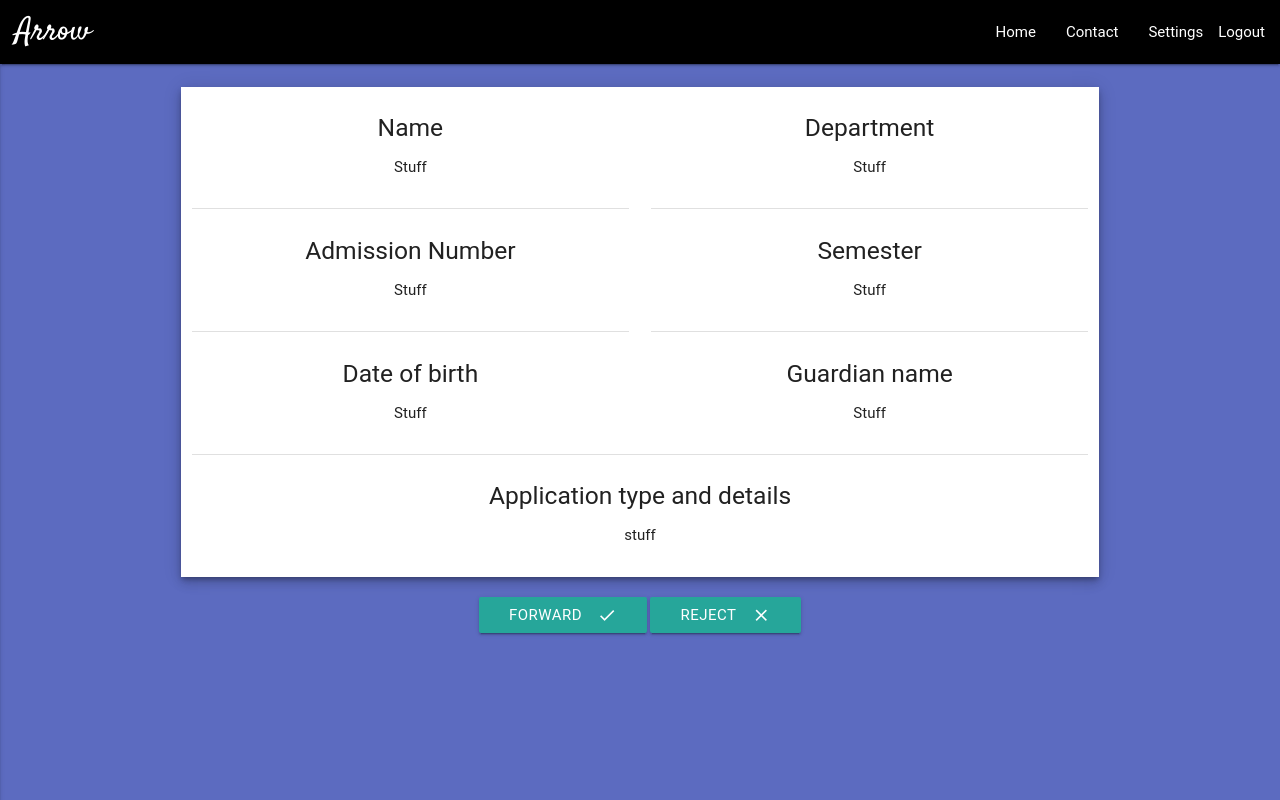
After one commit to MANEESH-P/arrow-online-document-forwarder, a Django app: page /forwarder/detail/ in a window 1280 px wide. The commit adds this page. Run offline with Django 3.2, Linux system fonts and the light colour scheme; some libraries are stand-ins or nearby versions; some web fonts are replaced.

Commit message:
details page added

```diff
--- a/forwarder/static/forwarder/style.css
+++ b/forwarder/static/forwarder/style.css
@@ -55,10 +55,13 @@ body{
 
 }
 .filter{
-  padding-left: 5px;
+
   margin: 5px;
 }
 .header h5{
 
   padding-left: 5px;
 }
+.section h5,p{
+  text-align: center;
+}
--- a/forwarder/templates/forwarder/application_form.html
+++ b/forwarder/templates/forwarder/application_form.html
@@ -36,7 +36,7 @@
             <div class="input-field col s12">
               <i class="material-icons prefix">local_library</i>
               <input id="Semester" type="text" class="validate">
-              <label for="Semester">Semeseter</label>
+              <label for="Semester">Semester</label>
             </div>
             <div class="input-field col s12">
               <i class="material-icons prefix">face</i>
--- /dev/null
+++ b/forwarder/templates/forwarder/detail.html
@@ -0,0 +1,68 @@
+{% extends 'forwarder/base.html' %}
+{% block head %}
+<style media="screen">
+  body{
+    background:#5c6bc0  ;
+  }
+
+</style>
+{% endblock %}
+{% block body %}
+<div class="container">
+  <br>
+
+  <div class="row z-depth-3 ">
+    <div class="col s6  white">
+      <div class="section">
+        <h5>Name</h5>
+        <p>Stuff</p>
+      </div>
+      <div class="divider"></div>
+      <div class="section">
+        <h5>Admission Number</h5>
+        <p>Stuff</p>
+      </div>
+      <div class="divider"></div>
+      <div class="section">
+        <h5>Date of birth</h5>
+        <p>Stuff</p>
+      </div>
+    </div>
+    <div class="col s6 white">
+      <div class="section">
+        <h5>Department</h5>
+        <p>Stuff</p>
+      </div>
+      <div class="divider"></div>
+      <div class="section">
+        <h5>Semester</h5>
+        <p>Stuff</p>
+      </div>
+      <div class="divider"></div>
+      <div class="section">
+        <h5>Guardian name</h5>
+        <p>Stuff</p>
+      </div>
+    </div>
+    <div class="col s12 white">
+      <div class="divider">
+
+      </div>
+      <div class="section">
+        <h5>Application type and details</h5>
+        <p>stuff</p>
+      </div>
+
+    </div>
+  </div>
+  <div class="align-center">
+    <button type="submit" class=" waves-effect waves-light btn">FORWARD<i class="material-icons right">check</i></button>
+    <button type="submit" class="waves-effect waves-light btn">REJECT<i class="material-icons right">close</i></button>
+
+  </div>
+
+
+
+</div>
+
+  {% endblock %}
--- a/forwarder/urls.py
+++ b/forwarder/urls.py
@@ -2,9 +2,11 @@ from django.conf.urls import url
 
 from .import views
 from django.contrib.auth.views import login
+app_name="forwarder"
 urlpatterns = [
         url(r'^$' , views.index, name='index'),
         url(r'^login/$',login,{'template_name':'forwarder/login.html'}, name="login" ),
         url(r'^staff/$',views.staff),
         url(r'^apply/$',views.apply),
+        url(r'^detail/$',views.detail, name="detail"),
 ]
--- a/forwarder/views.py
+++ b/forwarder/views.py
@@ -10,3 +10,6 @@ def staff(request):
 
 def apply(request):
     return render(request, 'forwarder/application_form.html')
+
+def detail(request):
+    return render(request, 'forwarder/detail.html')
```
Also changed, not shown: forwarder/templates/forwarder/staff.html (+33 -30 lines).
